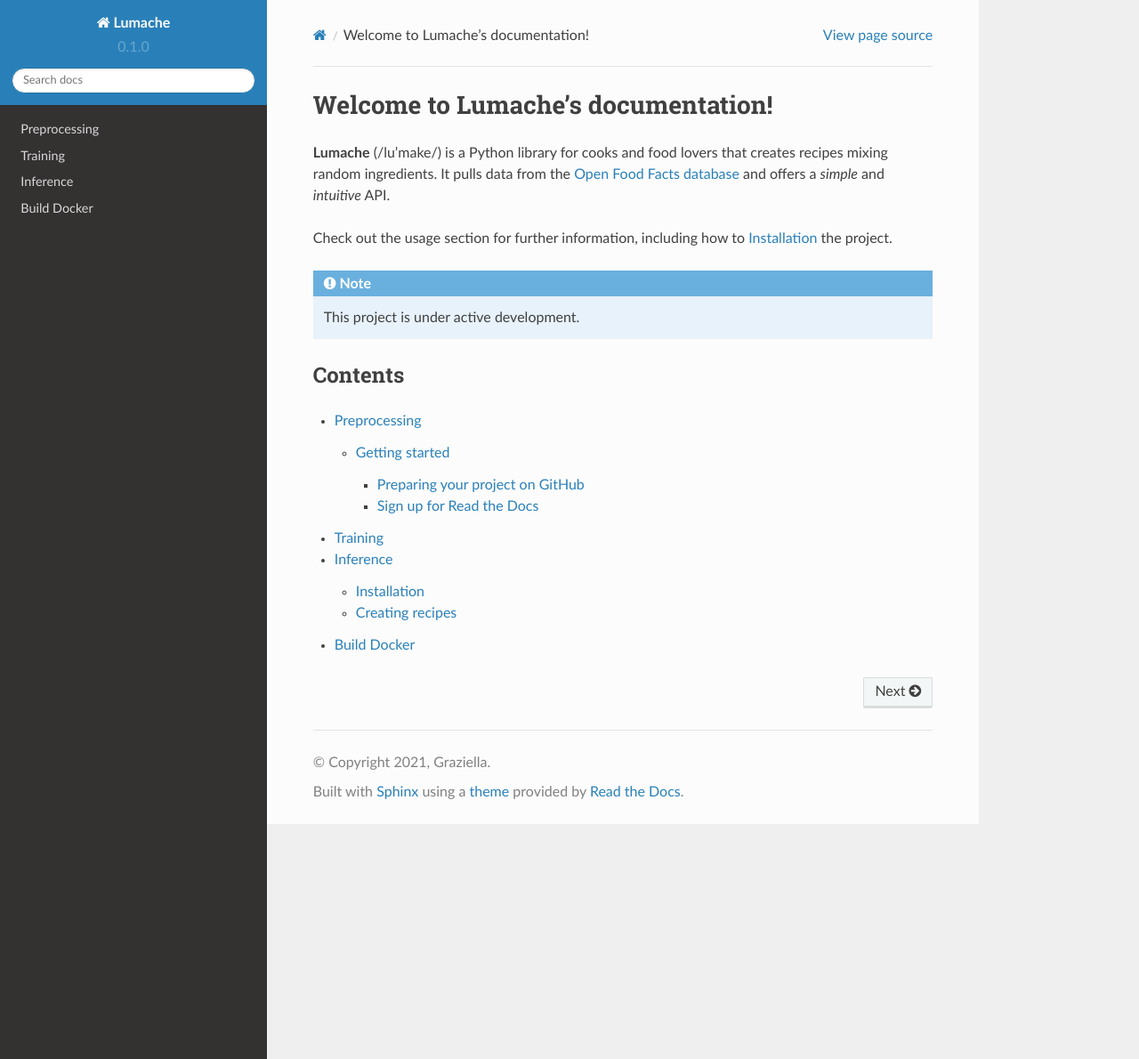
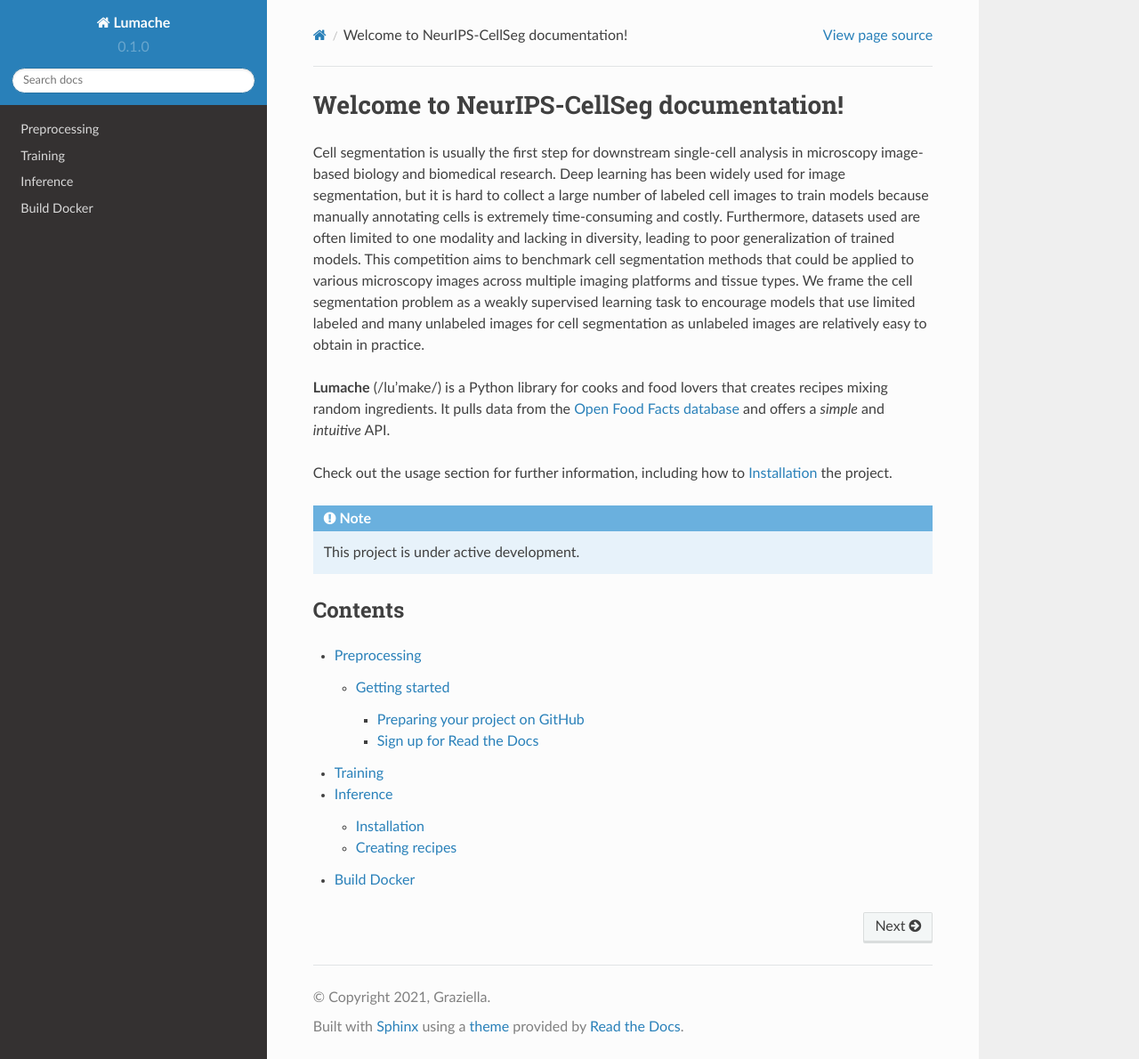
Before and after one commit to SongGu/NeurIPS-CellSeg-tutorial, a Sphinx documentation site: the page built from docs/source/index.rst, in a window 1280 px wide and 1190 px high. Shown: the whole window at 89% size. Built offline with Sphinx 7.4.7 and the Read the Docs theme 2.0.0, drawn with Linux system fonts in a browser that asks for light colours.

Commit message:
Update index.rst

```diff
--- a/docs/source/index.rst
+++ b/docs/source/index.rst
@@ -1,5 +1,6 @@
-Welcome to Lumache's documentation!
+Welcome to NeurIPS-CellSeg documentation!
 ===================================
+Cell segmentation is usually the first step for downstream single-cell analysis in microscopy image-based biology and biomedical research. Deep learning has been widely used for image segmentation, but it is hard to collect a large number of labeled cell images to train models because manually annotating cells is extremely time-consuming and costly. Furthermore, datasets used are often limited to one modality and lacking in diversity, leading to poor generalization of trained models. This competition aims to benchmark cell segmentation methods that could be applied to various microscopy images across multiple imaging platforms and tissue types. We frame the cell segmentation problem as a weakly supervised learning task to encourage models that use limited labeled and many unlabeled images for cell segmentation as unlabeled images are relatively easy to obtain in practice.
 
 **Lumache** (/lu'make/) is a Python library for cooks and food lovers
 that creates recipes mixing random ingredients.
```
